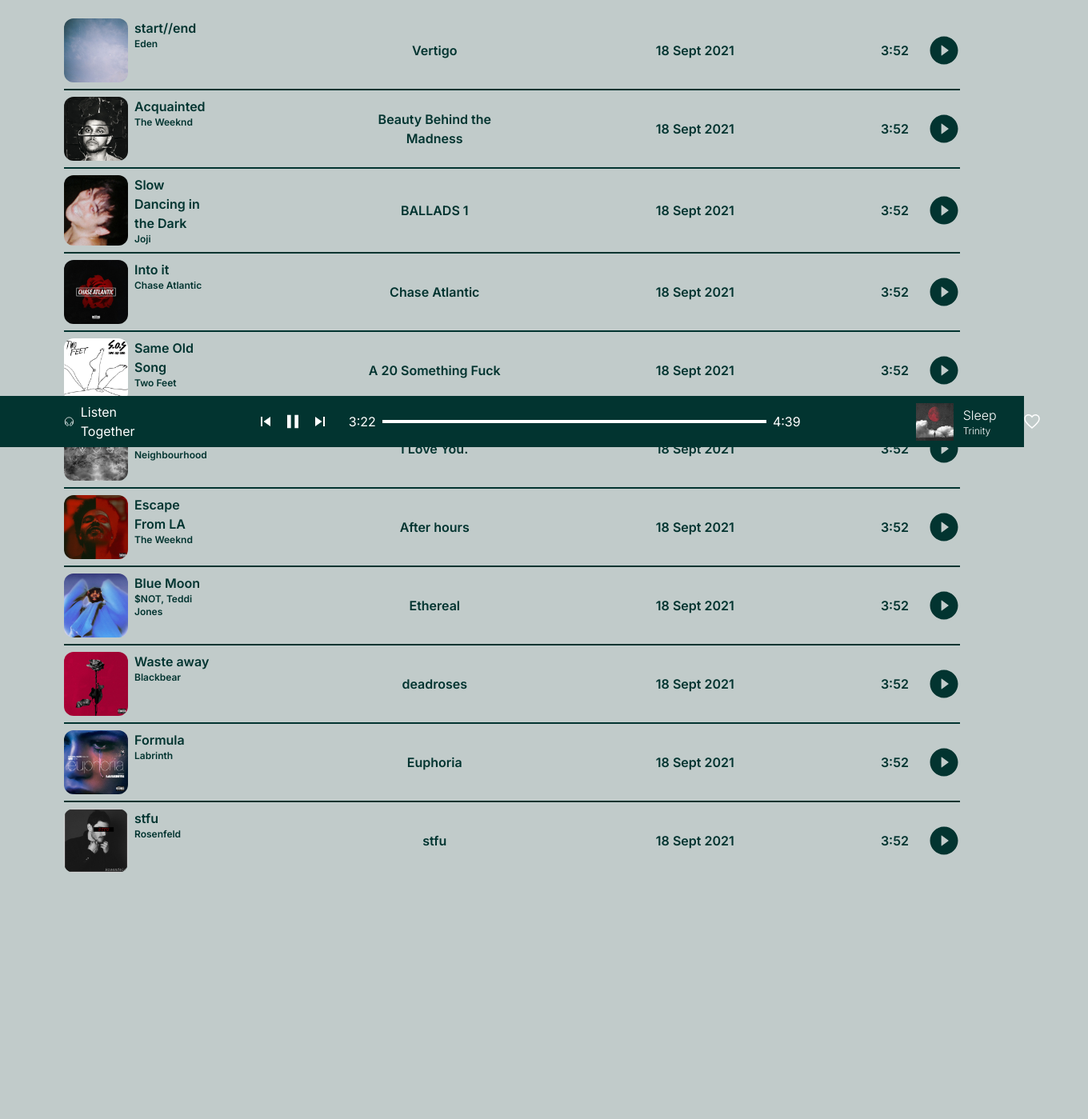
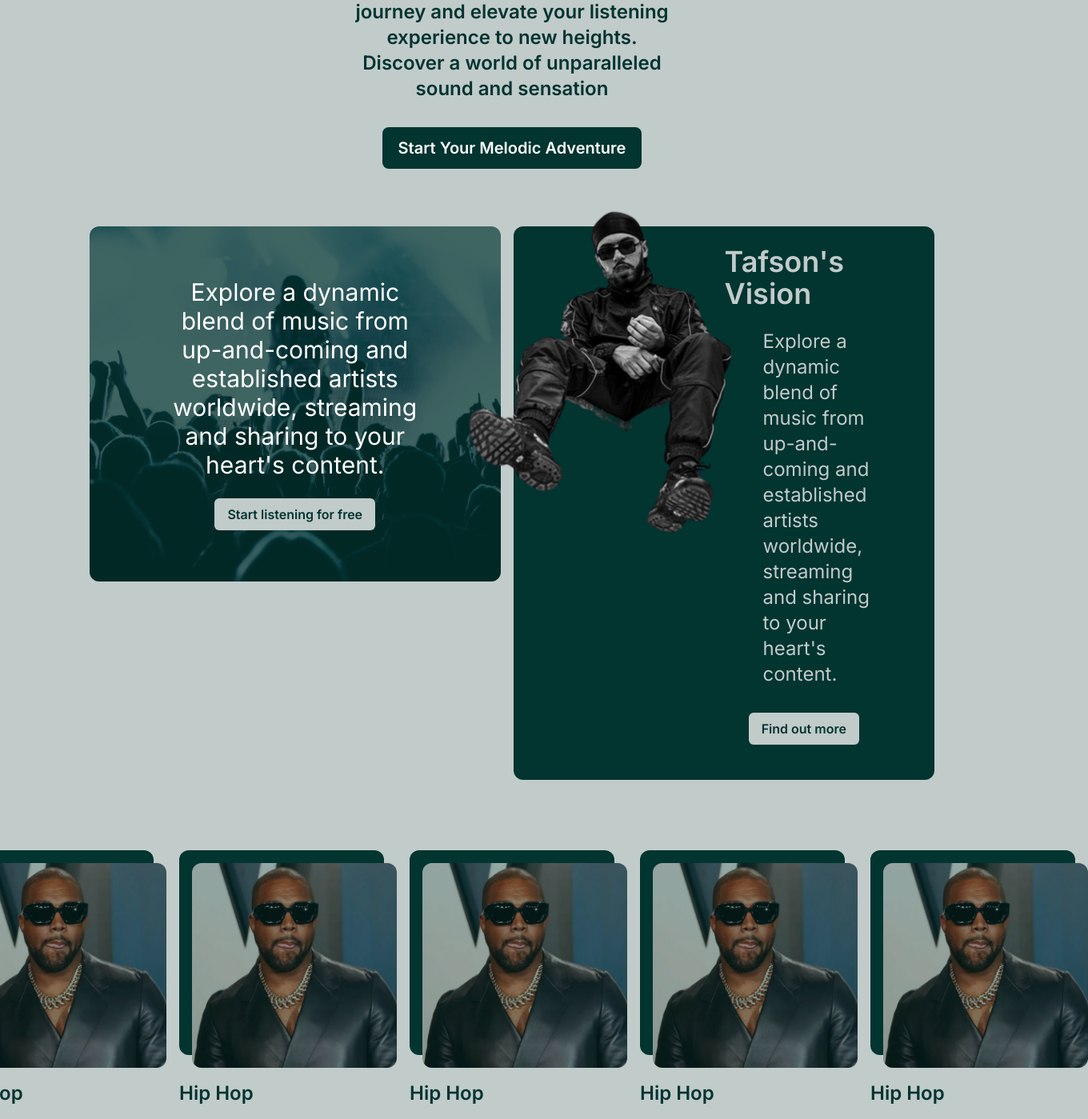
Before and after one commit to v3rti/tafson, a Next.js app: page / in a window 1280 px wide. Shown: the part 241-1640 px from the top of the page at 80% size, 1360 px wide, since content can reach past the window. Before the commit the page ends 1412 px from the top, so only its background shows below. Built offline with nearby package versions, Linux system fonts and the light colour scheme.

Commit message:
few small changes to the demo body

```diff
--- a/app/layout.jsx
+++ b/app/layout.jsx
@@ -24,10 +24,10 @@
     <html lang="en">
       <body className="h-screen">
         {userLogged ? <NavbarIn /> : <NavbarDefault loggedIn={handleUserStatus}/>}
-        {/* userLogged ? <BodyIn /> : <DemoBody /> } */}
+        {userLogged ? <BodyIn /> : <DemoBody /> }
         {/* <Footer /> */}
-        <MyLibrary />
-        <Musicbar />
+        {/* <MyLibrary /> */}
+        {userLogged ? <Musicbar /> : <div></div>}
       </body>
     </html>
   )
--- a/components/DemoBody.jsx
+++ b/components/DemoBody.jsx
@@ -1,26 +1,75 @@
 import '@styles/globalStyles.css';
+
+import {AiFillPlayCircle} from 'react-icons/ai';
 
 import Image from 'next/image';
 
 export default function DemoBody(){
-  return (<div className="h-auto w-full">
-    <div className="flex flex-col items-center py-6 gap-y-4">
+  return (
+  <div className="h-auto w-full">
+    <div className='mt-16 mb-8 mx-28 flex flex-col justify-center items-center gap-8'>
+      <div className='text-5xl font-bold text-primary-green'>
+        Experience Music Like Never Before
+      </div>
+      <p className="mx-80 text-center text-2xl font-semibold text-primary-green">Embark on a revolutionary musical journey and elevate your listening experience to new heights. Discover a world of unparalleled sound and sensation</p>
+      <div className='text-white bg-primary-green text-xl font-semibold py-3 px-5 rounded-lg cursor-pointer'>
+        Start Your Melodic Adventure
+      </div>
+    </div>
+    <div className="mx-28 flex py-10 gap-4">
       {/* Card 1 */}
-      <div className="homeFirstCard w-4/6 h-72 rounded-xl  flex flex-col items-center gap-6 py-16">
+      <div className="homeFirstCard w-4/6  rounded-xl  flex flex-col items-center gap-6 py-16">
         {/* Image as bg */}
         <p className="text-3xl text-center w-4/6 text-white">Explore a dynamic blend of music from up-and-coming and established artists worldwide, streaming and sharing to your heart's content.</p>
         <button className="w-fit px-4 py-2 rounded-md text-primary-green bg-secondary-jetstream font-semibold	">Start listening for free</button>
       </div>
       {/* Card 2 */}
-      <div className="homeSecondCard w-4/6 h-96 rounded-xl bg-primary-green text-secondary-jetstream p-6">
-        <div className="pl-80 pr-36">
+      <div className=" w-4/6  rounded-xl bg-primary-green text-secondary-jetstream p-6">
+        <div className="relative pl-60 pr-10">
+          <Image className="absolute -top-28 -left-32" src='/assets/to.png' width={500} height={600}/>
           <p className="text-4xl font-semibold mb-6">Tafson's Vision</p>
-          <div className="flex flex-col items-center pb-5 gap-8">
-            <p className="px-12 text-2xl">Explore a dynamic blend of music from up-and-coming and established artists worldwide, streaming and sharing to your heart's content.</p>
+          <div className=" flex flex-col items-center pb-5 gap-8">
+            <p className="pl-12 text-2xl">Explore a dynamic blend of music from up-and-coming and established artists worldwide, streaming and sharing to your heart's content.</p>
             <button className="w-fit px-4 py-2 rounded-md text-primary-green bg-secondary-jetstream font-semibold">Find out more</button>
           </div>
         </div>
       </div>
     </div>
+    <div>
+      <div></div>
+      <div className='mx-40 pb-40 flex gap-8 justify-center mt-12'>
+        {/* Music Genres Cards */}
+        <div className=''>
+          <div className='relative bg-primary-green w-64 h-64 rounded-xl p-4'>
+            <Image className="absolute rounded-xl w-full z-10" width={240} height={60} src="/assets/hipHop.png"/>
+          </div>
+          <div className='mt-8 font-semibold text-primary-green text-2xl '>Hip Hop</div>
+        </div>
+        <div className=''>
+          <div className='relative bg-primary-green w-64 h-64 rounded-xl p-4'>
+            <Image className="absolute rounded-xl w-full z-10" width={240} height={60} src="/assets/hipHop.png"/>
+          </div>
+          <div className='mt-8 font-semibold text-primary-green text-2xl '>Hip Hop</div>
+        </div>
+        <div className=''>
+          <div className='relative bg-primary-green w-64 h-64 rounded-xl p-4'>
+            <Image className="absolute rounded-xl w-full z-10" width={240} height={60} src="/assets/hipHop.png"/>
+          </div>
+          <div className='mt-8 font-semibold text-primary-green text-2xl '>Hip Hop</div>
+        </div>
+        <div className=''>
+          <div className='relative bg-primary-green w-64 h-64 rounded-xl p-4'>
+            <Image className="absolute rounded-xl w-full z-10" width={240} height={60} src="/assets/hipHop.png"/>
+          </div>
+          <div className='mt-8 font-semibold text-primary-green text-2xl '>Hip Hop</div>
+        </div>
+        <div className=''>
+          <div className='relative bg-primary-green w-64 h-64 rounded-xl p-4'>
+            <Image className="absolute rounded-xl w-full z-10" width={240} height={60} src="/assets/hipHop.png"/>
+          </div>
+          <div className='mt-8 font-semibold text-primary-green text-2xl '>Hip Hop</div>
+        </div>
+      </div>
+    </div>
   </div>)
 }
```
Also changed, not shown: public/assets/hipHop.png (added), public/assets/usernameTen_super_cute_bat_vampire_holding_a_small_vial_of_thic_07e5d332-6af6-4824-8f44-38eecb875754.png (added).
